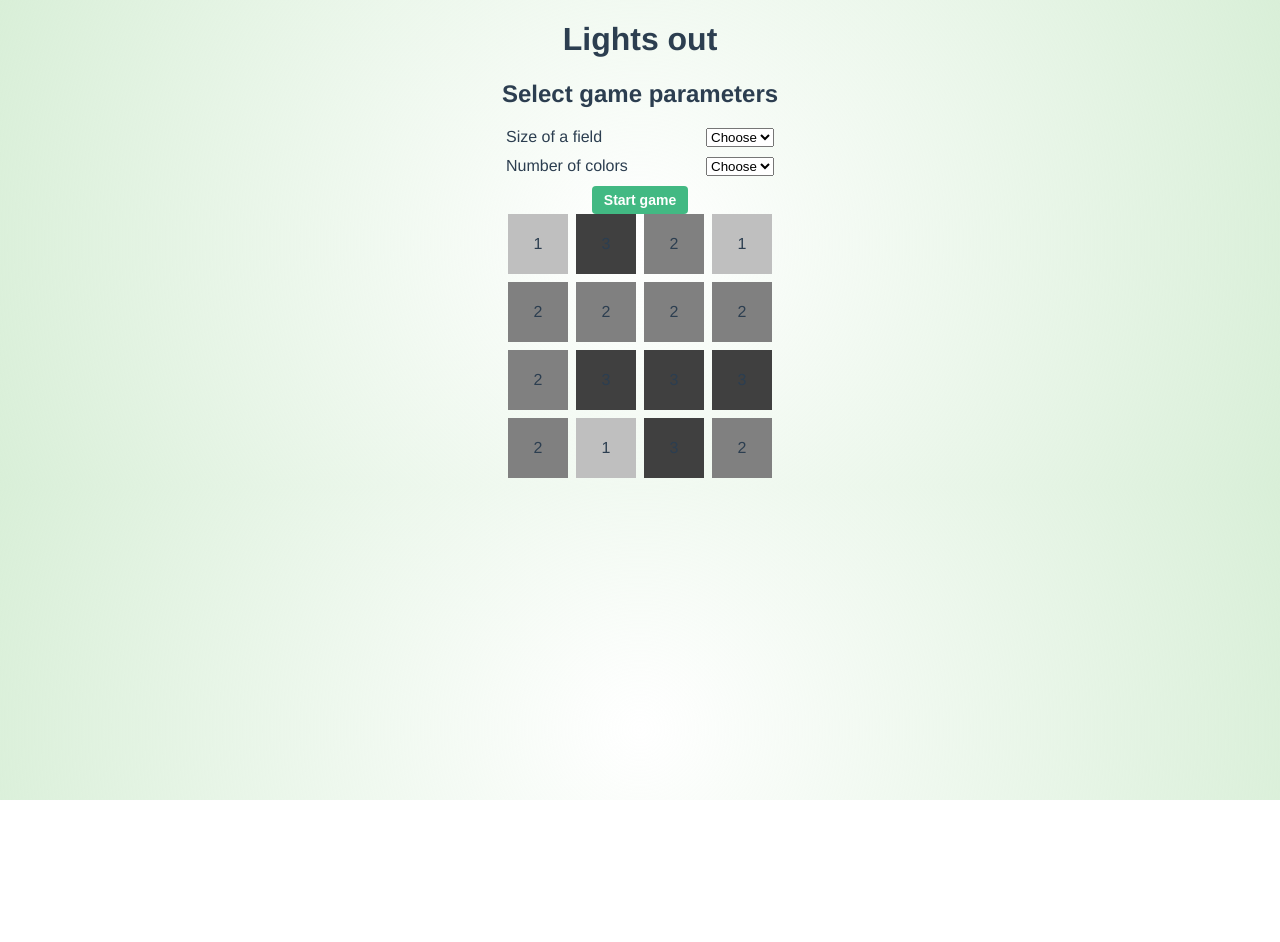
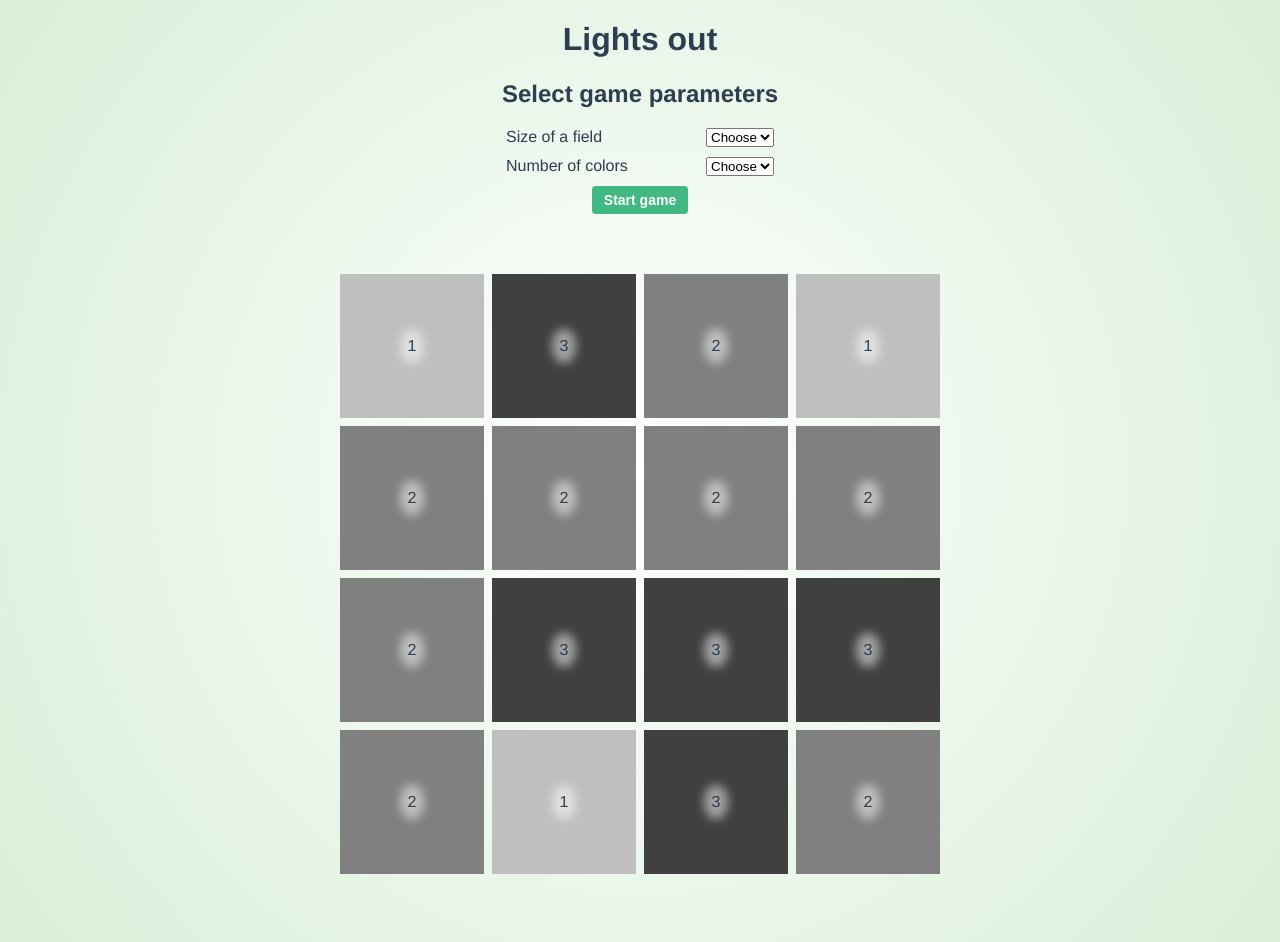
Before and after one commit to martinmatejovsky/lights-out-vue3-typescript, a Vue app: page /#/ in a window 1280 px wide. Before the commit the page ends 800 px from the top, so only its background shows below. Built offline with nearby package versions, Linux system fonts and the light colour scheme.

Commit message:
styling for game content

```diff
--- a/src/styles/components/_lights-out.scss
+++ b/src/styles/components/_lights-out.scss
@@ -1,14 +1,18 @@
 $lights-out-cell-size: 60px;
 $lights-out-cell-gap: 8px;
-$max-color-range: 4; // TODO: max range should be connected to max range in LightsOutGameView.vue
+$lights-out-max-color-range: 4; // TODO: max range should be connected to max range in LightsOutGameView.vue
+$lights-out-marker-box-shadow: 0 0 10px 8px rgba(255,255,255,0.5);
 
 .c-lights-out {
   display: flex;
   justify-content: center;
+  max-width: 600px;
+  margin: 0 auto;
 
   .lights-out-grid {
     display: flex;
     flex-direction: column;
+    flex-basis: 100%;
     row-gap: $lights-out-cell-gap;
     margin: 0 auto;
   }
@@ -20,21 +24,27 @@ $max-color-range: 4; // TODO: max range should be connected to max range in Ligh
 
   .lights-out-cell {
     display: flex;
+    flex-grow: 1;
     justify-content: center;
     align-items: center;
-    width: $lights-out-cell-size;
-    height: $lights-out-cell-size;
-    background-color: #555; // todo: must come from Vue component
+    row-gap: $lights-out-cell-gap;
+    aspect-ratio: 1/1;
     cursor: pointer;
 
-    @for $i from 1 through $max-color-range {
+    @for $i from 1 through $lights-out-max-color-range {
       &.is-cell-color-#{$i} {
-        $color-value: round(255 - (255 / $max-color-range * $i));
+        $color-value: round(255 - (255 / $lights-out-max-color-range * $i));
         $hex-color: rgb($color-value, $color-value, $color-value);
         background-color: $hex-color;
       }
     }
   }
 
-  .lights-out-cell-mark {}
+  .lights-out-cell-mark {
+    border-radius: 50%;
+    background: rgba(255,255,255,0.5);
+    -webkit-box-shadow: $lights-out-marker-box-shadow;
+    -moz-box-shadow: $lights-out-marker-box-shadow;
+    box-shadow: $lights-out-marker-box-shadow;
+  }
 }
--- a/src/styles/main.scss
+++ b/src/styles/main.scss
@@ -5,6 +5,7 @@
 
 // pages
 @import "pages/common";
+@import "pages/game-view";
 
 // components
 @import "components/vue-button";
--- a/src/styles/pages/common.scss
+++ b/src/styles/pages/_common.scss
@@ -2,3 +2,7 @@ html {
   background: rgb(255,255,255);
   background: radial-gradient(circle, rgba(255,255,255,1) 0%, rgba(64,175,60,0.2) 100%);
 }
+
+body {
+  margin: 8px;
+}
--- /dev/null
+++ b/src/styles/pages/_game-view.scss
@@ -0,0 +1,7 @@
+.game-view {
+  .game-view-settings {}
+
+  .game-view-game-container {
+    padding: 60px 0;
+  }
+}
--- a/src/views/LightsOutGameView.vue
+++ b/src/views/LightsOutGameView.vue
@@ -1,9 +1,9 @@
 <template>
-  <div class="home">
+  <div class="game-view">
     <h1>Lights out</h1>
     <h2>Select game parameters</h2>
 
-    <div class="lights-out-settings">
+    <div class="game-view-settings">
       <VueSelect name="grid" :options="gridOptions" @select="updateGrid"
         >Size of a field</VueSelect
       >
@@ -14,7 +14,9 @@
         >Start game</VueButton
       >
     </div>
-    <LightsOut />
+    <div class="game-view-game-container">
+      <LightsOut />
+    </div>
   </div>
 </template>
 
```
